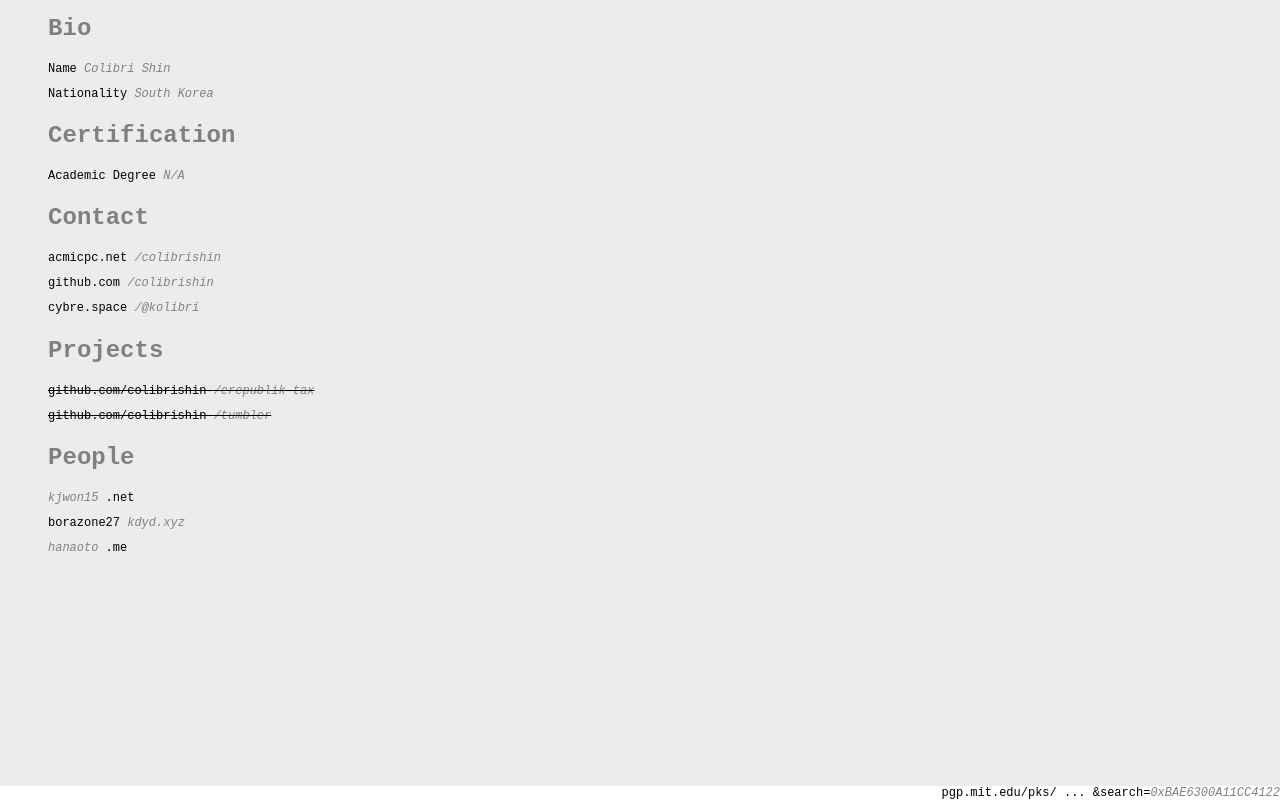
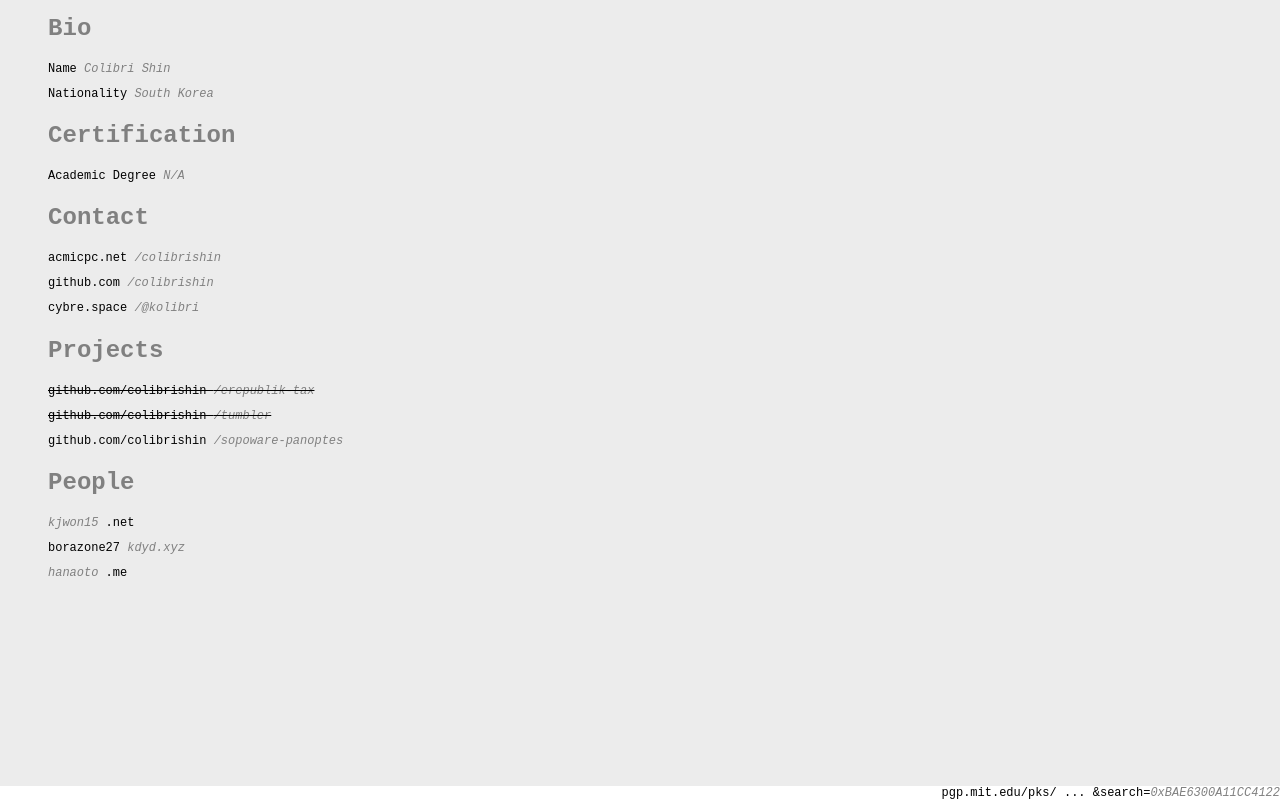
Before and after one commit to colibrishin/colibrishin.github.io, a plain HTML site: page index.html in a window 1280 px wide. Drawn offline with Linux system fonts and the light colour scheme.

Commit message:
Update index.html
Add panoptes project

```diff
--- a/index.html
+++ b/index.html
@@ -56,6 +56,10 @@
 					github.com/colibrishin
 					<a href="https://github.com/colibrishin/tumbler">/tumbler</a>
 				</li>
+				<li>
+					github.com/colibrishin
+					<a href="https://github.com/colibrishin/sopoware-panoptes">/sopoware-panoptes</a>
+				</li>
 			</ul>
 			<div class="menu_name">People</div>
 			<ul class="menu">
```
